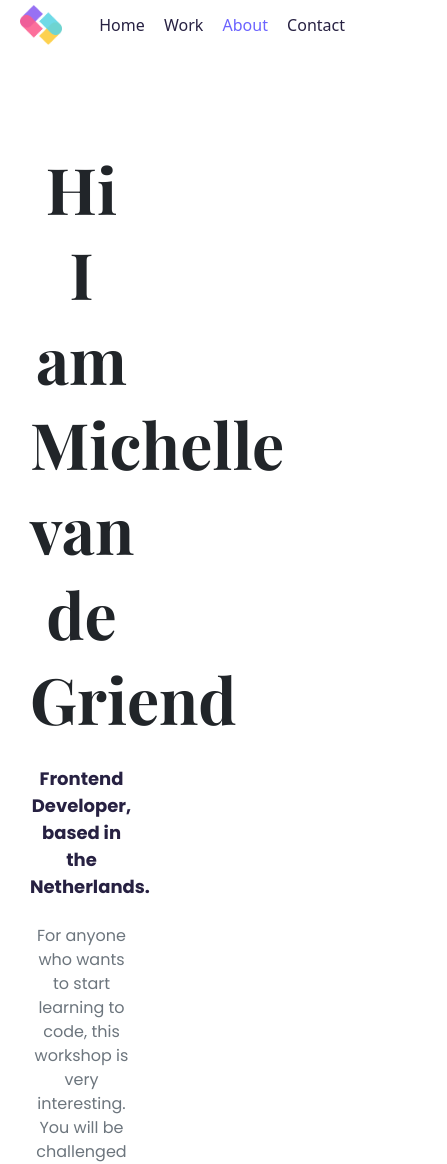
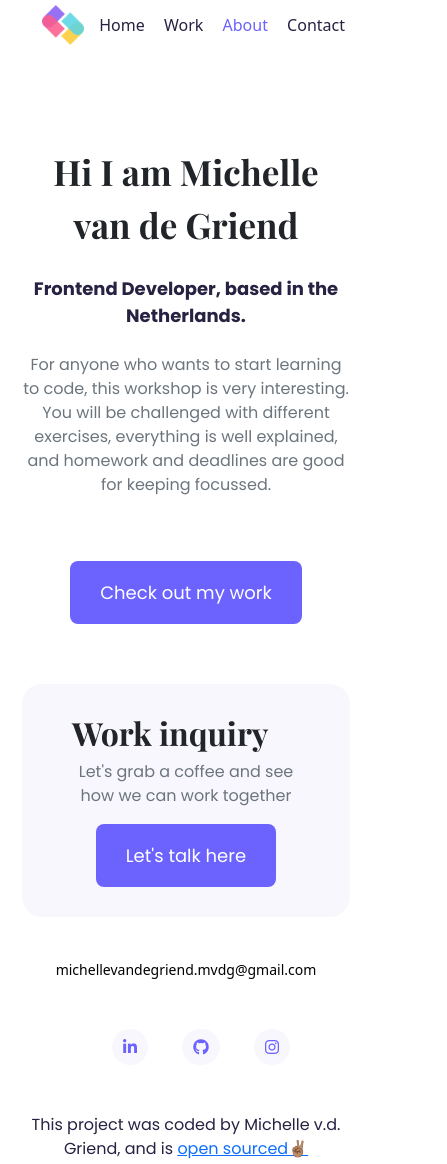
Before and after one commit to MVDG30/Front-End-Developer-Portfolio, a plain HTML site: page about.html in a window 390 px wide. Shown: the top 1164 px of the page, 447 px wide, since content can reach past the window. Drawn offline with nearby package versions, Linux system fonts and the light colour scheme.

Commit message:
Refined responsiveness of Work and About pages in html and css

```diff
--- a/about.html
+++ b/about.html
@@ -65,7 +65,7 @@
         </ul>
       </nav>
 
-      <div class="row mt-5">
+      <div class="row mt-5 container-content">
         <div class="col-6">
           <div class="content">
             <h1 class="page-header mb-4 mt-5">
@@ -85,7 +85,7 @@
             >
           </div>
         </div>
-        <div class="col d-none d-lg-block">
+        <div class="col d-none d-md-block">
           <img
             src="/img/portrait-me.jpg"
             class="img-fluid portrait-michelle"
@@ -95,7 +95,7 @@
         </div>
       </div>
       <footer>
-        <div class="contact-box d-flex justify-content-between">
+        <div class="contact-box ">
           <div>
           <h4>Work inquiry</h4>
           <p class="text-muted">Let's grab a coffee and see how we can work together</p>
--- a/styles/portfolio.css
+++ b/styles/portfolio.css
@@ -211,9 +211,14 @@ footer .email-link {
   nav ul a {
     margin-left: 5px;
   }
+
+  .hero h2 {
+    font-size: 15px;
+  }
   .hero p {
     font-size: 25px;
   }
+
   .hero {
     padding: 50px 20px 20px;
   }
@@ -228,7 +233,7 @@ footer .email-link {
   }
   .container {
     text-align: center;
-    padding-left: 0px;
+    padding-left: 22px;
     padding-right: 40px;
   }
   .project-title {
@@ -236,4 +241,37 @@ footer .email-link {
     margin-bottom: 10px;
     font-size: 40px;
   }
+  .container-content {
+    margin-top: 0;
+  }
+  .page-header {
+    font-size: 35px;
+    line-height: 1.5;
+  }
+  .content {
+    margin: 0px;
+  }
+  .mt-5 {
+    margin-top: 15px;
+  }
+  footer {
+    margin: 60px 0;
+  }
+  footer .email-link {
+    font-size: 14px;
+  }
+  .contact-box {
+    padding: 30px 50px;
+    margin-bottom: 40px;
+  }
+  .contact-box h4 {
+    font-size: 32px;
+  }
+  .col-8 {
+    width: 100%;
+    font-size: 24px;
+  }
+  .col-6 {
+    width: 100%;
+  }
 }
```
Also changed, not shown: index.html (+4 -4 lines), work.html (+8 -23 lines).
